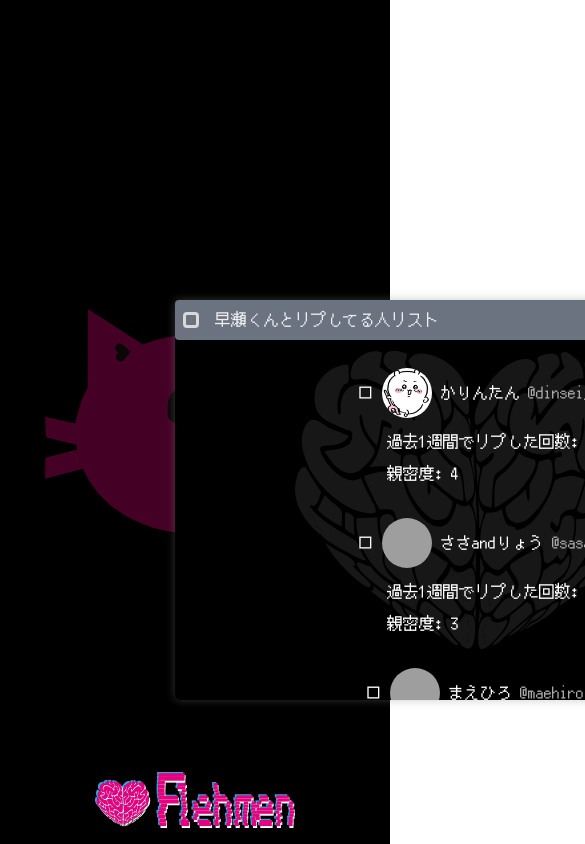
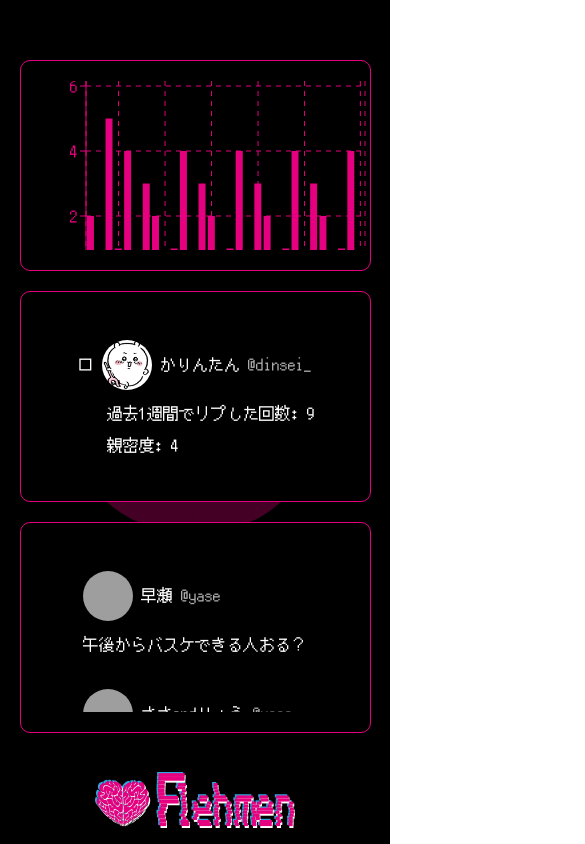
Before and after one commit to y4asse/flehmen, a Next.js app in the folder frontend/: page /reply in a window 390 px wide. Shown: the top 844 px of the page, 585 px wide, since content can reach past the window. Built offline with nearby package versions, Linux system fonts and the light colour scheme; grey boxes are pictures that could not be loaded; a web font is replaced by a local one.

Commit message:
mobile Window, ff,rep 作成

```diff
--- a/frontend/src/app/(dashboard)/ff/page.tsx
+++ b/frontend/src/app/(dashboard)/ff/page.tsx
@@ -3,6 +3,7 @@ import { FollowLog } from "./_components/FollowLog";
 import { FollowerLog } from "./_components/FollowerLog";
 import { UniversitySearch } from "./_components/UniversitySearch";
 import { Windows } from "@/components/common/Windows";
+import { MobileWindows } from "@/components/common/MobileWindows";
 
 export type Follow = {
   id: string;
@@ -30,11 +31,6 @@ const Page = async (props: {
 
   const windows = [
     {
-      ...universityWindow,
-      title: "大学どこだろ",
-      children: <UniversitySearch query={query} />,
-    },
-    {
       ...followWindow,
       title: "あたらしいフォロー",
       children: <FollowLog followList={followList} />,
@@ -44,8 +40,23 @@ const Page = async (props: {
       title: "あたらしいフォロワー",
       children: <FollowerLog followerList={followerList} />,
     },
+    {
+      ...universityWindow,
+      title: "大学どこだろ",
+      children: <UniversitySearch query={query} />,
+    },
   ];
-  return <Windows windows={windows} />;
+  return (
+    <div>
+      <div className="hidden md:block">
+        <Windows windows={windows} />;
+      </div>
+
+      <div className="block md:hidden ">
+        <MobileWindows windows={windows} />
+      </div>
+    </div>
+  );
 };
 
 const followerList: Follower[] = [
--- a/frontend/src/app/(dashboard)/reply/page.tsx
+++ b/frontend/src/app/(dashboard)/reply/page.tsx
@@ -5,6 +5,7 @@ import ReplyList from "./_components/ReplyList";
 import { Sukipi } from "../profile/page";
 import Contents from "./_components/Contents";
 import { MonthlyRep } from "./_components/MonthlyRep";
+import { MobileWindows } from "@/components/common/MobileWindows";
 
 export type reply = {
   id: number;
@@ -58,7 +59,13 @@ const Page = () => {
 
   return (
     <div>
-      <Windows windows={windows} />
+      <div className="hidden md:block">
+        <Windows windows={windows} />
+      </div>
+
+      <div className="block md:hidden ">
+        <MobileWindows windows={windows} />
+      </div>
     </div>
   );
 };
--- /dev/null
+++ b/frontend/src/components/common/MobileWindow.tsx
@@ -0,0 +1,43 @@
+"use client";
+import { Flex } from "@/components/ui/flex";
+
+type WindowProps = {
+  title?: string;
+  initSize: { width: number; height: number };
+  children: React.ReactNode;
+};
+
+export const MobileWindow = (props: WindowProps) => {
+  const { title, children, initSize } = props;
+  //   const { width, height } = initSize;
+
+  console.log(initSize);
+
+  return (
+    <Flex
+      direction={"column"}
+      style={{
+        // width: `${initSize.width}px`,
+        width: "90%",
+        // height: `${initSize.height}px`,
+        height: "25vh",
+        backgroundColor: "#000",
+        border: "0.7px solid #e4007f",
+        borderRadius: "10px",
+        margin: "10px",
+        padding: "20px 0",
+      }}
+    >
+      {/* コンテンツ部分 */}
+      <Flex
+        className="w-full h-full overflow-y-scroll max-h-full overflow-x-hidden"
+        style={{
+          scrollbarWidth: "none", // Firefox用
+          msOverflowStyle: "none", // IE用
+        }}
+      >
+        {children}
+      </Flex>
+    </Flex>
+  );
+};
--- a/frontend/src/components/common/MobileWindows.tsx
+++ b/frontend/src/components/common/MobileWindows.tsx
@@ -1,34 +1,56 @@
 import React from "react";
-export type WindowsProps = {
-  windows: Window[];
+import { MobileWindow } from "./MobileWindow";
+export type MobileProps = {
+  windows: Mobile[];
 };
 
-type Window = {
+type Mobile = {
   title?: string;
   initSize: { width: number; height: number };
   initPosition: { x: number; y: number; z: number };
   children: React.ReactNode;
 };
-export const MobileWindows = (props: WindowsProps) => {
+export const MobileWindows = (props: MobileProps) => {
   const { windows } = props;
 
   return (
-    <div className="flex flex-col gap-4">
+    <div
+      style={{
+        position: "absolute",
+        top: "0",
+        left: "0",
+        width: "100vw",
+        maxHeight: "100vh",
+        // height: "100vh",
+        display: "flex",
+        flexDirection: "column",
+        // justifyContent: "center",
+        alignItems: "center",
+        marginTop: "50px",
+      }}
+    >
       {windows.map((mobile, index) => (
-        <div
+        // <div
+        //   key={index}
+        //   // className="flex flex-col gap-4"
+        //   style={{
+        //     width: mobile.initSize.width,
+        //     height: mobile.initSize.height,
+        //     // position: "absolute",
+        //     // left: mobile.initPosition.x,
+        //     // top: mobile.initPosition.y,
+        //     // zIndex: mobile.initPosition.z,
+        //   }}
+        // >
+        //   {mobile.children}
+        // </div>
+        <MobileWindow
           key={index}
-          className="flex flex-col gap-4"
-          style={{
-            width: mobile.initSize.width,
-            height: mobile.initSize.height,
-            position: "absolute",
-            left: mobile.initPosition.x,
-            top: mobile.initPosition.y,
-            zIndex: mobile.initPosition.z,
-          }}
+          initSize={mobile.initSize}
+          title={mobile.title}
         >
           {mobile.children}
-        </div>
+        </MobileWindow>
       ))}
     </div>
   );
```
